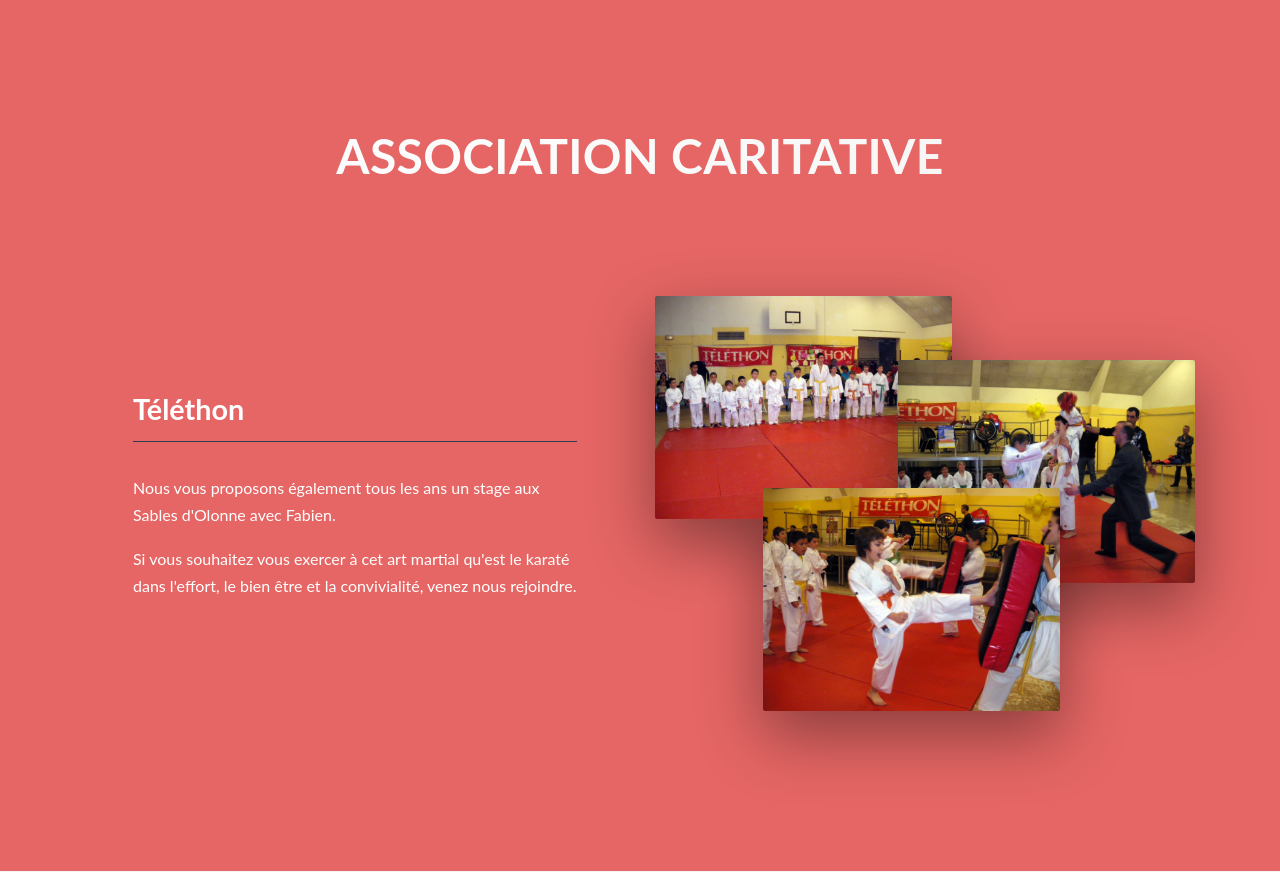
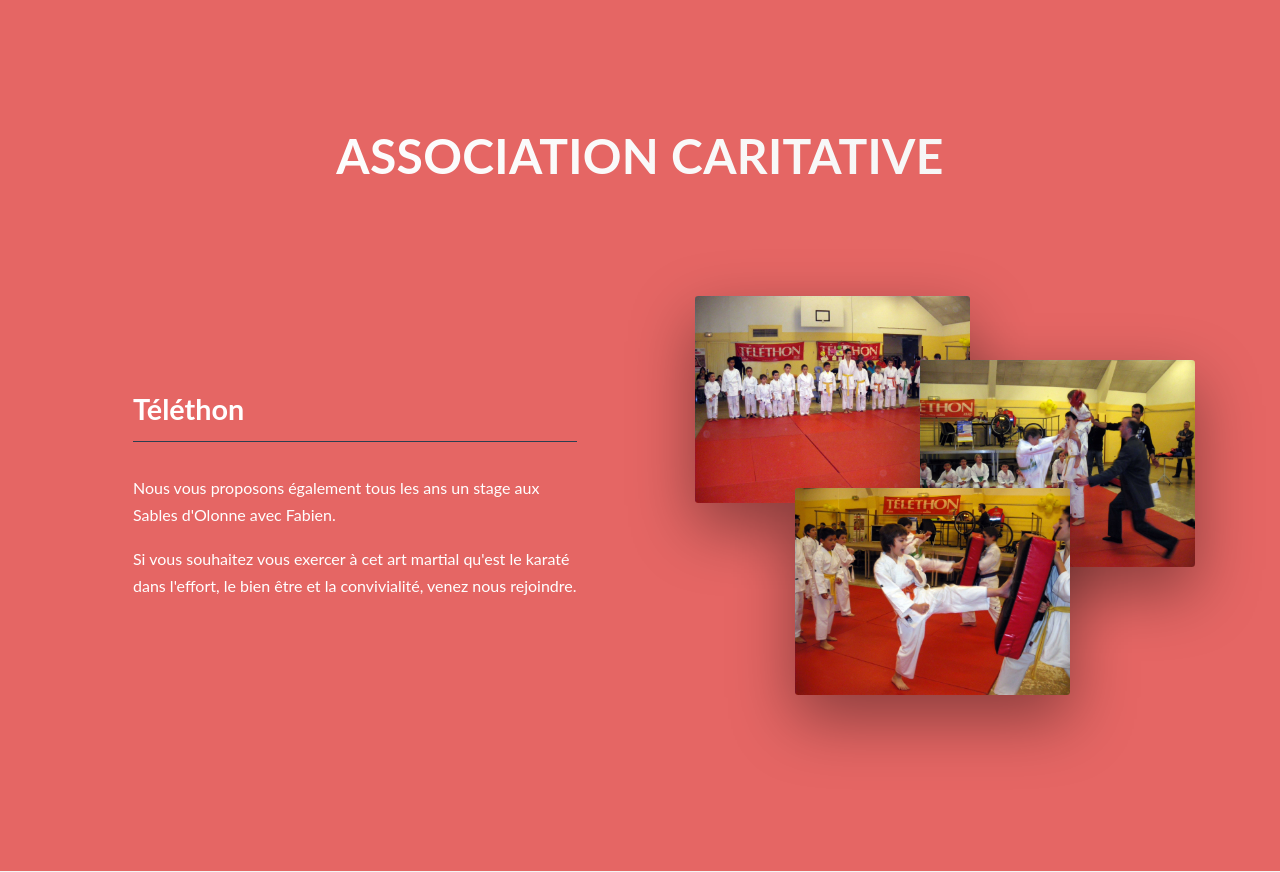
Before and after one commit to LaurenceM2015/KSM-New-Site, a PHP site: page / in a window 1280 px wide. Shown: the part 5136-6008 px from the top of the page. Run offline with PHP 8.4, Linux system fonts and the light colour scheme.

Commit message:
Asso caritative section media query.

```diff
--- a/assets/css/style.css
+++ b/assets/css/style.css
@@ -358,31 +358,62 @@ h2, h3, h4 {
     width: 3rem; }
 
 .composition {
-  position: relative; }
+  position: relative;
+  margin: 0 1.5rem; }
+  @media only screen and (min-width: 62.5em) {
+    .composition {
+      margin: 0;
+      margin-left: 2.5rem; } }
+  .composition__photo {
+    float: left;
+    position: relative;
+    width: 33.33333333%;
+    box-shadow: 0 1.5rem 3rem rgba(0, 0, 0, 0.2); }
+    @media only screen and (min-width: 50em) {
       .composition__photo {
         width: 55%;
         box-shadow: 0 1.5rem 4rem rgba(0, 0, 0, 0.4);
-    border-radius: 2px;
+        border-radius: .2rem;
         position: absolute;
         z-index: 10;
         transition: all .2s;
-    outline-offset: 2rem; }
+        outline-offset: 2rem; } }
+    .composition__photo--p1 {
+      top: 0;
+      transform: scale(1.2); }
+      @media only screen and (min-width: 50em) {
         .composition__photo--p1 {
           left: 0;
-      top: -2rem; }
+          top: -2rem;
+          transform: none; } }
+    .composition__photo--p2 {
+      top: -1rem;
+      transform: scale(1.3);
+      z-index: 100; }
+      @media only screen and (min-width: 50em) {
         .composition__photo--p2 {
           right: 0;
-      top: 2rem; }
+          top: 2rem;
+          z-index: 10;
+          transform: none; } }
+    .composition__photo--p3 {
+      top: 1rem;
+      left: 0;
+      transform: scale(1.1); }
+      @media only screen and (min-width: 50em) {
         .composition__photo--p3 {
           left: 20%;
-      top: 10rem; }
+          top: 10rem;
+          transform: none; } }
+    @media only screen and (min-width: 50em) {
       .composition__photo:hover {
         outline: 1.5rem solid #fff;
         transform: scale(1.05) translateY(-0.5rem);
         box-shadow: 0 2.5rem 4rem rgba(0, 0, 0, 0.5);
-      z-index: 20; }
+        z-index: 20; } }
+  @media only screen and (min-width: 50em) {
     .composition:hover .composition__photo:not(:hover) {
-    transform: scale(0.95); }
+      transform: scale(0.95); } }
 
 .stage__box {
   padding-left: 5rem;
--- a/assets/sass/components/_compositions.scss
+++ b/assets/sass/components/_compositions.scss
@@ -1,30 +1,70 @@
 .composition {
     position: relative;
+    margin: 0 1.5rem;
+
+    @include respond(tab-land){
+        margin: 0;
+        margin-left: 2.5rem;
+    }
+
+
 
     &__photo {
+        float: left;
+        position: relative;
+        width: 33.33333333%;
+        box-shadow: 0 1.5rem 3rem rgba($color-black, .2);
+
+        @include respond(tab-port) {
             width: 55%;
             box-shadow: 0 1.5rem 4rem rgba($color-black, .4);
-        border-radius: 2px;
+            border-radius: .2rem;
             position: absolute;
             z-index: 10;
             transition: all .2s;
             outline-offset: 2rem;
 
+        }
+
         &--p1 {
+            top: 0;
+            transform: scale(1.2);
+
+            @include respond(tab-port)  {
                 left: 0;
                 top: -2rem;
+                transform: none;
+            }
         }
 
         &--p2 {
+            top: -1rem;
+            transform: scale(1.3);
+            z-index: 100;
+
+
+            @include respond(tab-port)  {
                 right: 0;
                 top: 2rem;
+                z-index: 10;
+                transform: none;
+            }
         }
 
         &--p3 {
+            top: 1rem;
+            left: 0;
+            transform: scale(1.1);
+
+
+            @include respond(tab-port)  {
                 left: 20%;
                 top: 10rem;
+                transform: none;
+            }
         }
 
+        @include respond(tab-port){
             &:hover {
                 outline: 1.5rem solid $color-white;
                 transform: scale(1.05) translateY(-.5rem);
@@ -34,8 +74,19 @@
 
         }
 
+    }
+
+
+
+
+    @include respond(tab-port){
         &:hover &__photo:not(:hover) {
             transform: scale(.95);
             }
+
+    }
+
      //composition:hover composition__photo:not(:hover) {
+
+
 }
--- a/index.html
+++ b/index.html
@@ -369,9 +369,9 @@
               </div>
               <div class="col-md-6">
                   <div class="composition">
-                      <img src="assets/img/telethon2008-min1.jpg" alt="Photo 1" class="composition__photo composition__photo--p1">
-                      <img src="assets/img/telethon2008-min2.jpg" alt="Photo 2" class="composition__photo composition__photo--p2">
-                      <img src="assets/img/telethon2008-min3.jpg" alt="Photo 3" class="composition__photo composition__photo--p3">
+                      <img src="assets/img/telethon2008-min1.jpg" alt="Photo 1" class="composition__photo composition__photo--p1 img-fluid">
+                      <img src="assets/img/telethon2008-min2.jpg" alt="Photo 2" class="composition__photo composition__photo--p2 img-fluid">
+                      <img src="assets/img/telethon2008-min3.jpg" alt="Photo 3" class="composition__photo composition__photo--p3 img-fluid">
                   </div>
               </div>
             </div>
```
Lines whose indentation alone changed are shown as unchanged.
